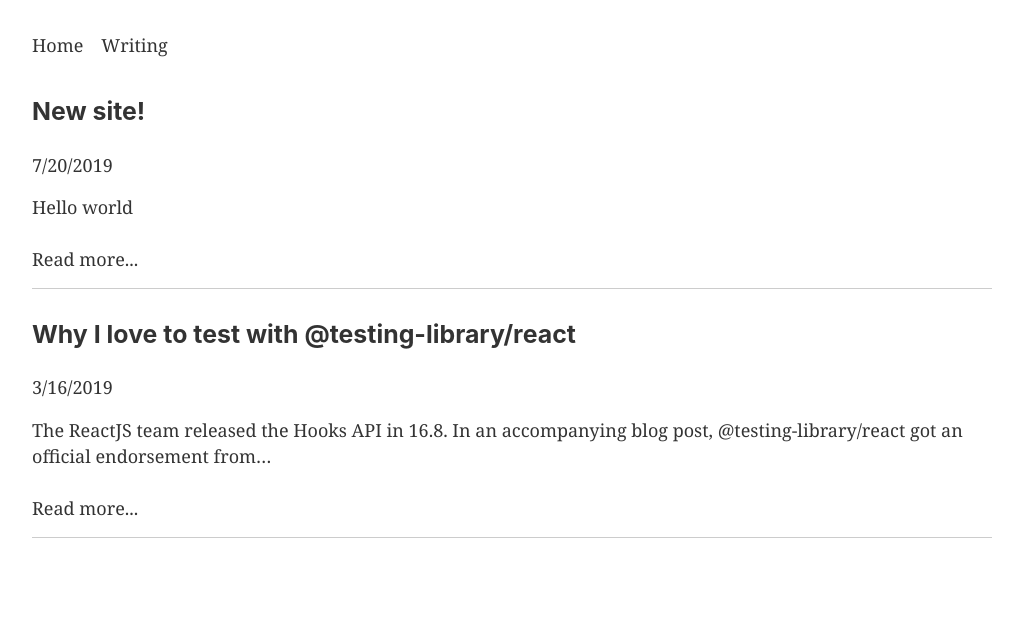
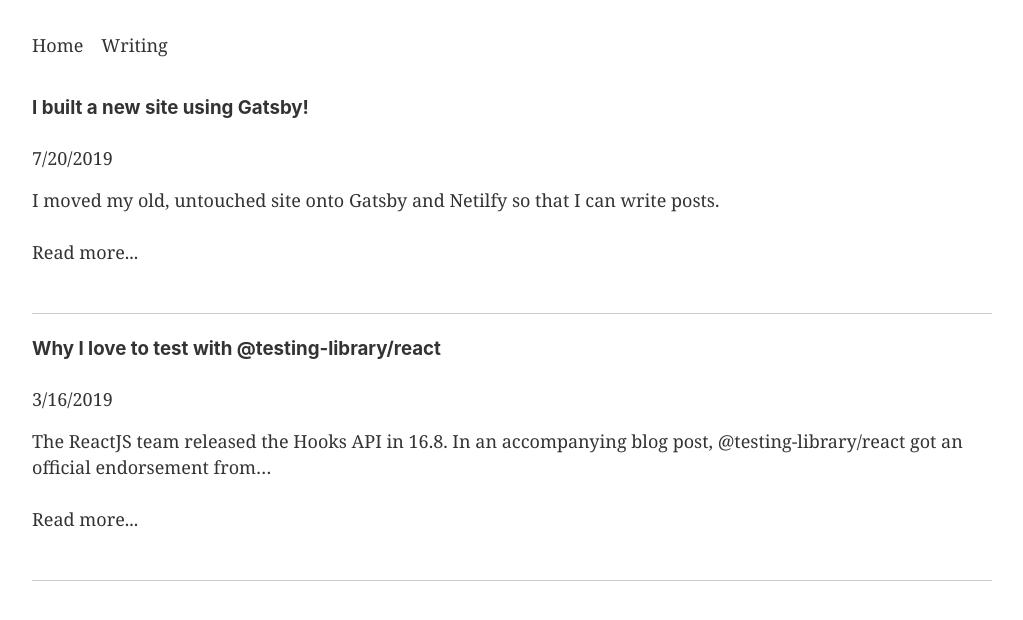
Before and after one commit to brennj/johnbrennan.me, a Gatsby site: page /blog in a window 1280 px wide. Shown: the whole page, without its empty margins (128-1151 px from the left). Built offline with nearby package versions, Linux system fonts and the light colour scheme; Gatsby itself is replaced by a stand-in of ours; some packages are replaced by stand-ins of ours.

Commit message:
have the frontpage with latest posts

```diff
--- a/gatsby-node.js
+++ b/gatsby-node.js
@@ -1,17 +1,12 @@
 const { createFilePath } = require("gatsby-source-filesystem")
 
-// Here we're adding extra stuff to the "node" (like the slug)
-// so we can query later for all blogs and get their slug
 exports.onCreateNode = ({ node, actions, getNode }) => {
   const { createNodeField } = actions
   if (node.internal.type === "Mdx") {
     const value = createFilePath({ node, getNode })
     createNodeField({
-      // Individual MDX node
       node,
-      // Name of the field you are adding
       name: "slug",
-      // Generated value based on filepath with "blog" prefix
       value: `/blog${value}`,
     })
   }
--- /dev/null
+++ b/src/components/BlogPostCard.js
@@ -0,0 +1,32 @@
+import React from "react"
+import { Link } from "gatsby"
+import styled from "styled-components"
+import Box from "./Box"
+import { Text } from "./Text"
+
+const BlogPostLink = styled(Link)`
+  text-decoration: none;
+  color: inherit;
+`
+
+export const BlogPostCard = ({
+  node: {
+    id,
+    excerpt,
+    fields: { slug },
+    frontmatter: { date, title },
+  },
+}) => (
+  <Box mb={4} key={id} display="grid" gridTemplateRows="auto auto">
+    <BlogPostLink to={slug}>
+      <Text fontSize={2}>
+        <h3>{title}</h3>
+      </Text>
+    </BlogPostLink>
+    <Box mb={3}>{new Date(date).toLocaleDateString()}</Box>
+    <p>{excerpt}</p>
+    <Box mb={3}>
+      <BlogPostLink to={slug}>Read more...</BlogPostLink>
+    </Box>
+  </Box>
+)
--- a/src/components/Box.js
+++ b/src/components/Box.js
@@ -1,10 +1,11 @@
 import styled from "styled-components"
-import { space, layout, color, flexbox } from "styled-system"
+import { space, layout, color, flexbox, grid } from "styled-system"
 
 const Box = styled.div`
   box-sizing: border-box;
   min-width: 0;
   ${space}
+  ${grid}
   ${flexbox}
   ${layout}
   ${color}
--- /dev/null
+++ b/src/components/Text.js
@@ -0,0 +1,10 @@
+import styled from "styled-components"
+import { compose, typography, space, color } from "styled-system"
+
+export const Text = styled.div(
+  compose(
+    typography,
+    space,
+    color
+  )
+)
--- a/src/components/layout.css
+++ b/src/components/layout.css
@@ -251,7 +251,6 @@
     Ubuntu, Cantarell, Fira Sans, Droid Sans, Helvetica Neue, sans-serif;
   font-weight: bold;
   text-rendering: optimizeLegibility;
-  font-size: 1.62671rem;
   line-height: 1.1;
 }
 h3 {
@@ -268,7 +267,6 @@
     Ubuntu, Cantarell, Fira Sans, Droid Sans, Helvetica Neue, sans-serif;
   font-weight: bold;
   text-rendering: optimizeLegibility;
-  font-size: 1.38316rem;
   line-height: 1.1;
 }
 h4 {
@@ -285,7 +283,6 @@
     Ubuntu, Cantarell, Fira Sans, Droid Sans, Helvetica Neue, sans-serif;
   font-weight: bold;
   text-rendering: optimizeLegibility;
-  font-size: 1rem;
   line-height: 1.1;
 }
 h5 {
@@ -302,7 +299,6 @@
     Ubuntu, Cantarell, Fira Sans, Droid Sans, Helvetica Neue, sans-serif;
   font-weight: bold;
   text-rendering: optimizeLegibility;
-  font-size: 0.85028rem;
   line-height: 1.1;
 }
 h6 {
--- a/src/components/layout.js
+++ b/src/components/layout.js
@@ -4,7 +4,6 @@
 import { useStaticQuery, graphql } from "gatsby"
 import Box from "./Box"
 import theme from "./theme"
-
 import Header from "./header"
 import "./layout.css"
 
@@ -21,12 +20,10 @@
 
   return (
     <ThemeProvider theme={theme}>
-      <>
-        <Box width={[1, 5 / 6, 3 / 4, 960]} p={[3, 0]} m="auto">
-          <Header siteTitle={data.site.siteMetadata.title} />
-          <main>{children}</main>
-        </Box>
-      </>
+      <Box width={[1, 5 / 6, 3 / 4, 960]} p={[3, 0]} m="auto">
+        <Header siteTitle={data.site.siteMetadata.title} />
+        <main>{children}</main>
+      </Box>
     </ThemeProvider>
   )
 }
--- a/src/components/theme.js
+++ b/src/components/theme.js
@@ -1,4 +1,5 @@
 export default {
   space: [0, 4, 8, 16, 32, 64, 128, 256, 512],
   maxWidths: ["none", 540, 720, 960, 1140],
+  fontSizes: [12, 14, 16, 20, 24, 32, 48, 64, 72],
 }
--- a/src/pages/blog/index.js
+++ b/src/pages/blog/index.js
@@ -1,8 +1,7 @@
 import React from "react"
-import { graphql, Link } from "gatsby"
+import { graphql } from "gatsby"
 import Layout from "../../components/layout"
-import styled from "styled-components"
-import Box from "../../components/Box"
+import { BlogPostCard } from "../../components/BlogPostCard"
 
 export const pageQuery = graphql`
   query blogIndex {
@@ -24,37 +23,20 @@
   }
 `
 
-const BlogPostLink = styled(Link)`
-  text-decoration: none;
-  color: inherit;
-`
-
-const BlogPost = ({
-  node: {
-    id,
-    excerpt,
-    fields: { slug },
-    frontmatter: { date, title },
-  },
-}) => (
-  <Box mb={4} key={id}>
-    <BlogPostLink to={slug}>
-      <h3>{title}</h3>
-    </BlogPostLink>
-    <Box mb={3}>{new Date(date).toLocaleDateString()}</Box>
-    <p>{excerpt}</p>
-    <Box mb={3}>
-      <BlogPostLink to={slug}>Read more...</BlogPostLink>
-    </Box>
-    <hr />
-  </Box>
-)
-
 export default function BlogIndex({ data }) {
   const { edges } = data.allMdx
   const posts = edges.sort(
     (x, y) =>
       new Date(y.node.frontmatter.date) - new Date(x.node.frontmatter.date)
   )
-  return <Layout>{posts.map(BlogPost)}</Layout>
+  return (
+    <Layout>
+      {posts.map(e => (
+        <>
+          <BlogPostCard {...e} />
+          <hr />
+        </>
+      ))}
+    </Layout>
+  )
 }
--- a/src/pages/blog/new-site.mdx
+++ b/src/pages/blog/new-site.mdx
@@ -1,6 +1,6 @@
 ---
-title: New site!
+title: I built a new site using Gatsby!
 date: "2019-07-20"
 ---
 
-Hello world
+I moved my old, untouched site onto Gatsby and Netilfy so that I can write posts.
```
Also changed, not shown: src/pages/index.js (+37 -1 lines).
